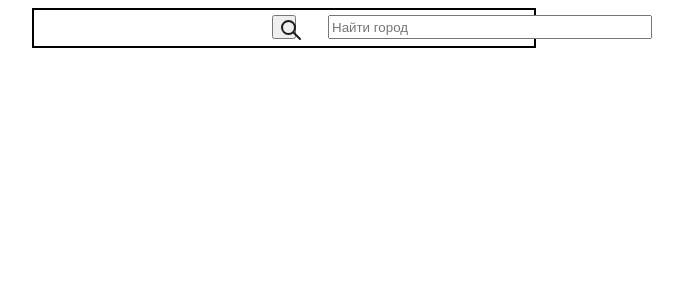
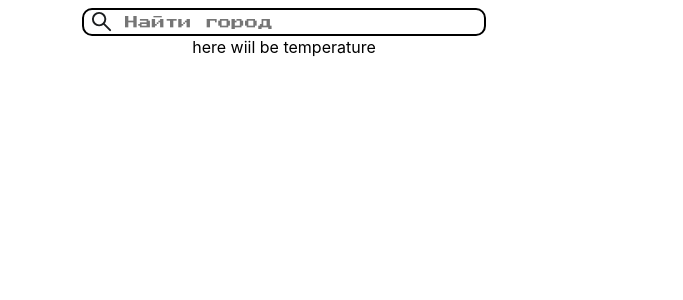
Before and after one commit to f-kurdan/weather-app, a React (Create React App) app: page / in a window 1280 px wide. Shown: the top 300 px of the page, without its empty margins (356-1039 px from the left). Built offline with nearby package versions, Linux system fonts and the light colour scheme.

Commit message:
Modify layout and add new elements

```diff
--- a/public/index.html
+++ b/public/index.html
@@ -3,6 +3,7 @@
   <head>
     <meta charset="utf-8" />
     <meta name="viewport" content="width=device-width, initial-scale=1" />
+    <link rel="stylesheet" href="https://fonts.googleapis.com/css?family=Press+Start+2P">
   </head>
   <body>
     <div id="root"></div>
--- a/src/App.js
+++ b/src/App.js
@@ -1,10 +1,12 @@
 import './App.css';
 import SearchBar from './components/SearchBar';
+import Temperature from './components/Temperature';
 
 function App() {
   return (
     <div className="App">
       <SearchBar/>
+      <Temperature/>
     </div>
   );
 }
--- a/src/components/SearchBar.jsx
+++ b/src/components/SearchBar.jsx
@@ -2,16 +2,14 @@ import React from "react";
 
 function SearchBar() {
     return (
-        <div className="searchBar">
-            <form>
+        <div>
+            <form className="searchBar">
                 <button className="searchButton">
-                    <svg fill="none" xmlns="http://www.w3.org/2000/svg" >
-                        <g id="Icon">
-                            <path id="Vector" d="M14.4808 14.4808L21 21M9.5 16C13.0899 16 16 13.0899 16 9.5C16 5.91015 13.0899 3 9.5 3C5.91015 3 3 5.91015 3 9.5C3 13.0899 5.91015 16 9.5 16Z" stroke="#1B1D1F" stroke-width="2" stroke-linecap="round" />
-                        </g>
+                    <svg xmlns="http://www.w3.org/2000/svg" width="23" height="23" viewBox="0 0 24 24" fill="none">
+                        <path d="M14.4808 14.4808L21 21M9.5 16C13.0899 16 16 13.0899 16 9.5C16 5.91015 13.0899 3 9.5 3C5.91015 3 3 5.91015 3 9.5C3 13.0899 5.91015 16 9.5 16Z" stroke="#1B1D1F" stroke-width="2" stroke-linecap="round" />
                     </svg>
                 </button>
-                <input type="search" placeholder="Найти город" className="searchString"/>
+                <input type="search" placeholder="Найти город" className="searchString" />
             </form>
         </div>
     )
--- /dev/null
+++ b/src/components/Temperature.jsx
@@ -0,0 +1,9 @@
+import React from "react";
+
+export default function Temperature() {
+    return (
+        <div>
+            here wiil be temperature
+        </div>
+    )
+}
--- a/src/index.css
+++ b/src/index.css
@@ -9,23 +9,30 @@ body {
 
 .searchBar {
   position: relative;
-  text-align: center;
-  border:  2px solid black;
-  width: 500px;
-  height: 36px;
+  display: inline-flex;
+  border: 2px solid black;
+  border-radius: 10px;
+  width: 400px;
+  height: 24px;
   margin: auto;
 }
 
 .searchString {
-  position: absolute;
-    margin: 5px 16px 5px 16px;
-    width: 324px;
-     height: 24px;
+  font-family:  'Press Start 2P', Arial, Helvetica, sans-serif;
+  border: hidden;
+  background-color: white;
+  border-radius: 0px 10px 10px 0px;
+  margin: 0px;
+  width: 360px;
+  height: 24px;
 }
 
 .searchButton {
-  padding-left: 5px;
-  margin: 5px 16px 5px 16px;
+  border: hidden;
+  background-color: white;
+  border-radius: 10px;
+  padding: 0px;
+  margin: 0px 10px 0px 5px;
   width: 24px;
   height: 24px;
 }
```
